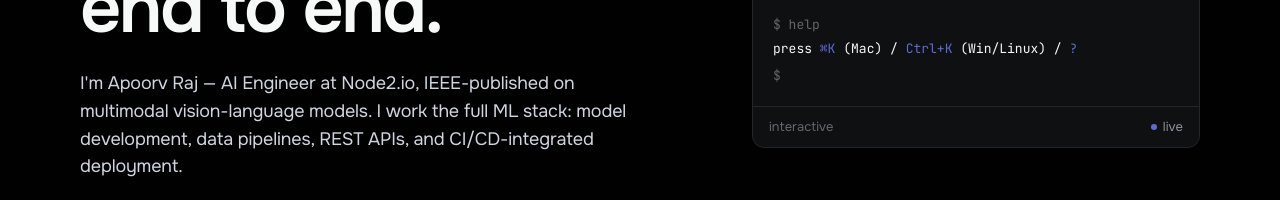
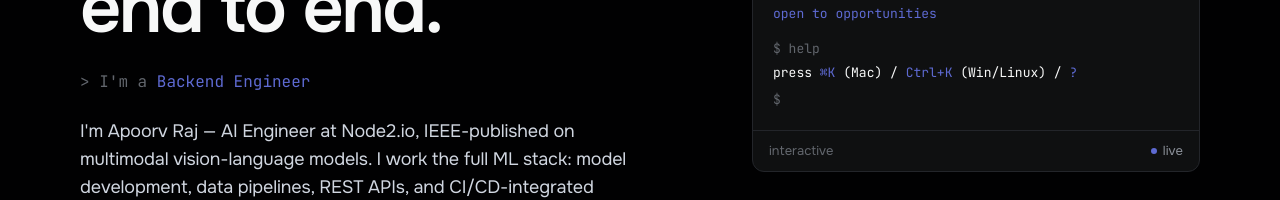
Before and after one commit to apoorvrajdev/ai-engineer-portfolio, a Next.js app: page / in a window 1280 px wide. Shown: the part 482-682 px from the top of the page. Built offline with nearby package versions, Linux system fonts and the light colour scheme; no server answers.

Commit message:
feat(hero): add cycling-role typewriter line under headline

```diff
--- a/components/sections/hero.tsx
+++ b/components/sections/hero.tsx
@@ -1,9 +1,48 @@
 'use client'
 
+import { useEffect, useState } from 'react'
 import { motion } from 'framer-motion'
 import { ArrowRight, ArrowUpRight } from 'lucide-react'
 
+const ROLES = ['AI Engineer', 'ML Engineer', 'Backend Engineer', 'Problem Solver'] as const
+
+// Typewriter cycle: type → pause → delete → next word → repeat
+function useTypewriter(words: readonly string[], typeMs = 80, deleteMs = 45, holdMs = 1400) {
+  const [text, setText] = useState(words[0])
+  const [wordIndex, setWordIndex] = useState(0)
+  const [phase, setPhase] = useState<'holding' | 'deleting' | 'typing'>('holding')
+
+  useEffect(() => {
+    const current = words[wordIndex]
+    let t: ReturnType<typeof setTimeout>
+
+    if (phase === 'holding') {
+      t = setTimeout(() => setPhase('deleting'), holdMs)
+    } else if (phase === 'deleting') {
+      if (text.length > 0) {
+        t = setTimeout(() => setText(current.slice(0, text.length - 1)), deleteMs)
+      } else {
+        const next = (wordIndex + 1) % words.length
+        setWordIndex(next)
+        setPhase('typing')
+      }
+    } else {
+      const target = words[wordIndex]
+      if (text.length < target.length) {
+        t = setTimeout(() => setText(target.slice(0, text.length + 1)), typeMs)
+      } else {
+        setPhase('holding')
+      }
+    }
+    return () => clearTimeout(t)
+  }, [text, wordIndex, phase, words, typeMs, deleteMs, holdMs])
+
+  return text
+}
+
 export function HeroSection() {
+  const role = useTypewriter(ROLES)
+
   const containerVariants = {
     hidden: { opacity: 0 },
     visible: {
@@ -45,6 +84,19 @@ export function HeroSection() {
             >
               Building <span className="accent-phrase">production-grade</span> ML systems, end to end.
             </motion.h1>
+
+            <motion.p
+              variants={itemVariants}
+              className="font-mono text-[15px] md:text-[16px] text-ink-muted"
+              aria-label={`Role: ${role}`}
+            >
+              <span className="text-ink-tertiary">{'> I\'m a '}</span>
+              <span className="text-accent">{role}</span>
+              <span
+                className="terminal-cursor ml-0.5 inline-block h-[1em] w-0.5 translate-y-0.5 bg-accent align-middle"
+                aria-hidden
+              />
+            </motion.p>
 
             <motion.p
               variants={itemVariants}
```
